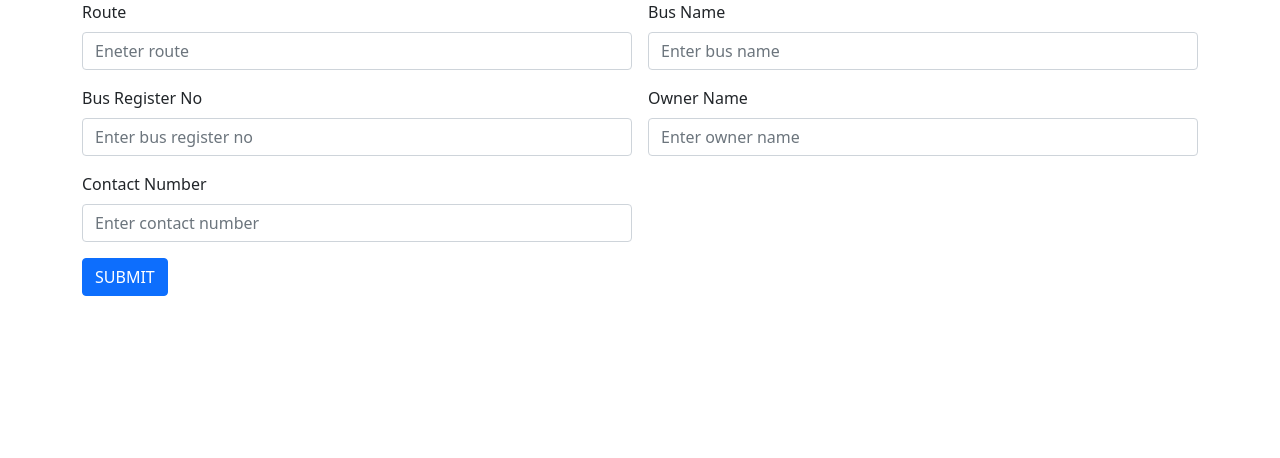
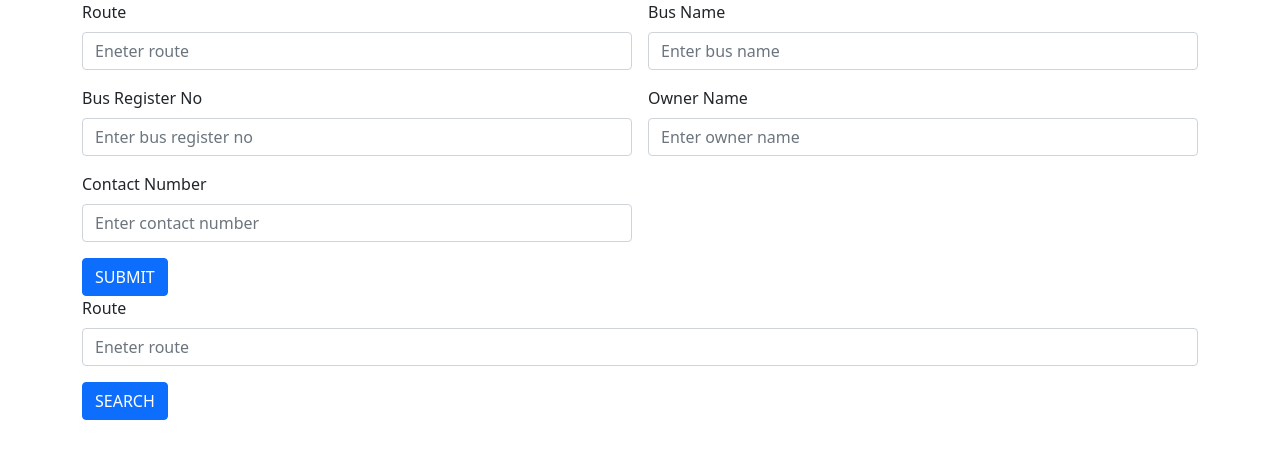
Before and after one commit to sruthybabu/BusManagement-ReactApp, a React (Create React App) app: page / in a window 1280 px wide. Shown: the top 458 px of the page. Built offline with nearby package versions, Linux system fonts and the light colour scheme.

Commit message:
search  bus completed

```diff
--- a/src/App.js
+++ b/src/App.js
@@ -3,11 +3,13 @@ import './App.css';
 import 'bootstrap/dist/css/bootstrap.min.css';
 import 'bootstrap/dist/js/bootstrap.bundle.min.js';
 import Addbus from './components/Addbus';
+import Searchbus from './components/Searchbus';
 
 function App() {
   return (
     <div>
       <Addbus/>
+      <Searchbus/>
     </div>
   );
 }
--- /dev/null
+++ b/src/components/Searchbus.js
@@ -0,0 +1,34 @@
+import React, { useState } from 'react'
+
+const Searchbus = () => {
+    var [route,setRoute]=useState("")
+    const subData=()=>{
+        const data={"route":route}
+        console.log(data)
+    }
+  return (
+    <div>
+     <div className='container'>
+         <div className='row'>
+             <div className='col col-12 col-sm-12 col-md-12 col-lg-12 col-xl-12 col-xxl-12'>
+                 <div className='row g-3'>
+                     <div className='col col-12 col-sm-12 col-md-12 col-lg-12 col-xl-12 col-xxl-12'>
+                       <label for="" className="form-label">Route</label>
+                       <input onChange={(e)=>{setRoute(e.target.value)}} placeholder="Eneter route" type="text" className="form-control"/>
+                     </div>
+                     <div>
+                     <button onClick={subData} className="btn btn-primary">SEARCH</button>
+                     </div>
+                 </div>
+
+             </div>
+
+         </div>
+
+     </div>
+
+    </div>
+  )
+}
+
+export default Searchbus
```
